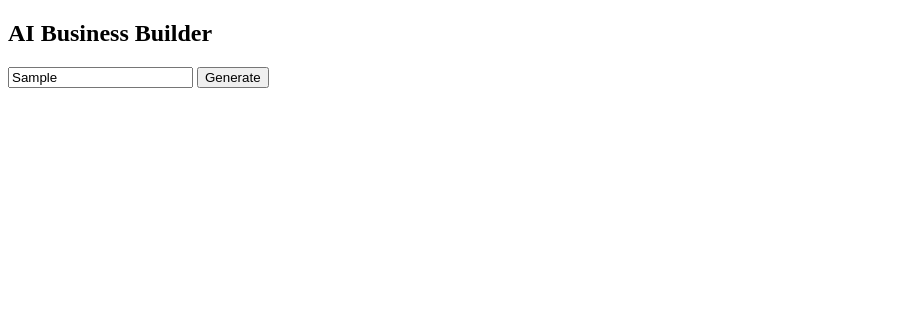
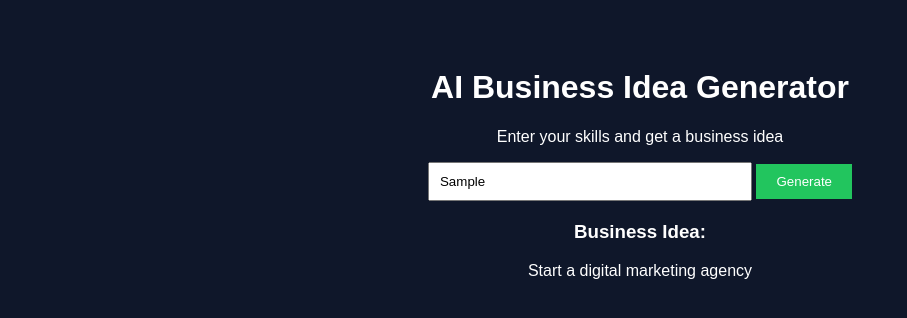
Before and after one commit to tiratkush81038-hue/ai-business-builder, a plain HTML site: page index.html in a window 1280 px wide. Both pictures are taken after typing "Sample" into the empty fields and a click on the button "Generate". Shown: the whole page, without its empty margins (0-907 px from the left). Drawn offline with Linux system fonts and the light colour scheme; no server answers.

Commit message:
Update HTML structure and styling for business generator

```diff
--- a/index.html
+++ b/index.html
@@ -1,57 +1,68 @@
 <!DOCTYPE html>
 <html>
 <head>
-<title>AI Business Generator</title>
+<title>AI Business Builder</title>
+<style>
+body{
+font-family: Arial;
+background:#0f172a;
+color:white;
+text-align:center;
+padding:40px;
+}
+
+input{
+padding:10px;
+width:300px;
+}
+
+button{
+padding:10px 20px;
+background:#22c55e;
+border:none;
+color:white;
+cursor:pointer;
+}
+
+#result{
+margin-top:20px;
+}
+</style>
 </head>
 
 <body>
 
-<h2>AI Business Builder</h2>
+<h1>AI Business Idea Generator</h1>
+<p>Enter your skills and get a business idea</p>
 
-<input id="idea" placeholder="Enter your business idea">
+<input id="skill" placeholder="example: marketing, coding">
 
 <button onclick="generate()">Generate</button>
 
-<p id="result"></p>
+<div id="result"></div>
 
 <script>
 
-async function generate(){
+function generate(){
 
-let idea=document.getElementById("idea").value;
+let skill=document.getElementById("skill").value;
 
-let response=await fetch("https://generativelanguage.googleapis.com/v1beta/models/gemini-pro:generateContent?key=YOUR_API_KEY",{
+let ideas=[
+"Start a digital marketing agency",
+"Create a niche online course",
+"Launch a dropshipping store",
+"Build a freelance service business",
+"Create a content creation brand"
+];
 
-method:"POST",
+let random=ideas[Math.floor(Math.random()*ideas.length)];
 
-headers:{
-"Content-Type":"application/json"
-},
-
-body:JSON.stringify({
-
-contents:[{
-
-parts:[{
-
-text:"Generate business name and business plan for "+idea
-
-}]
-
-}]
-
-})
-
-});
-
-let data=await response.json();
-
-document.getElementById("result").innerText=data.candidates[0].content.parts[0].text;
+document.getElementById("result").innerHTML=
+"<h3>Business Idea:</h3>"+random;
 
 }
 
 </script>
 
 </body>
-
 </html>
```
